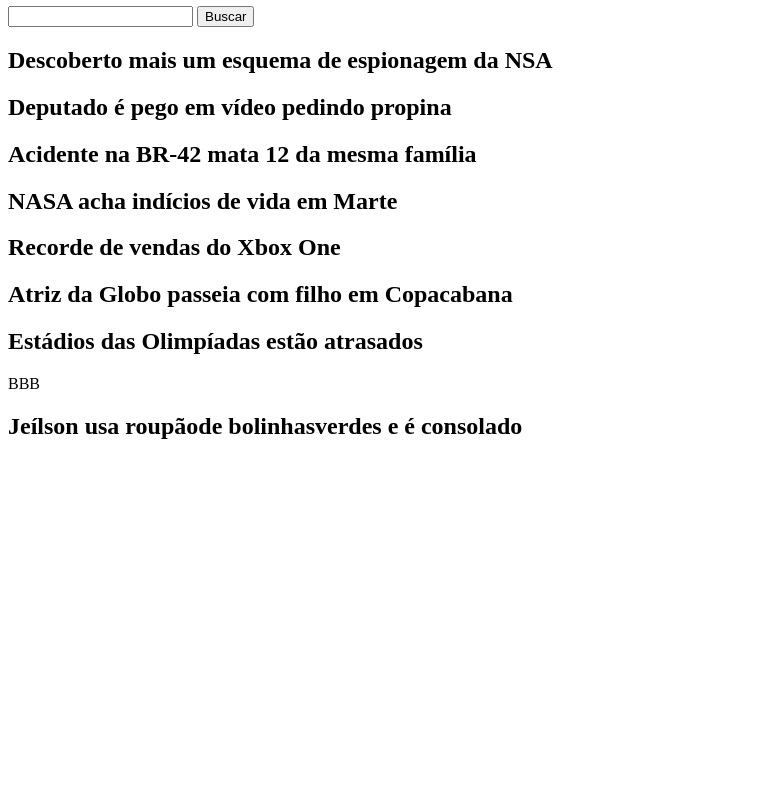
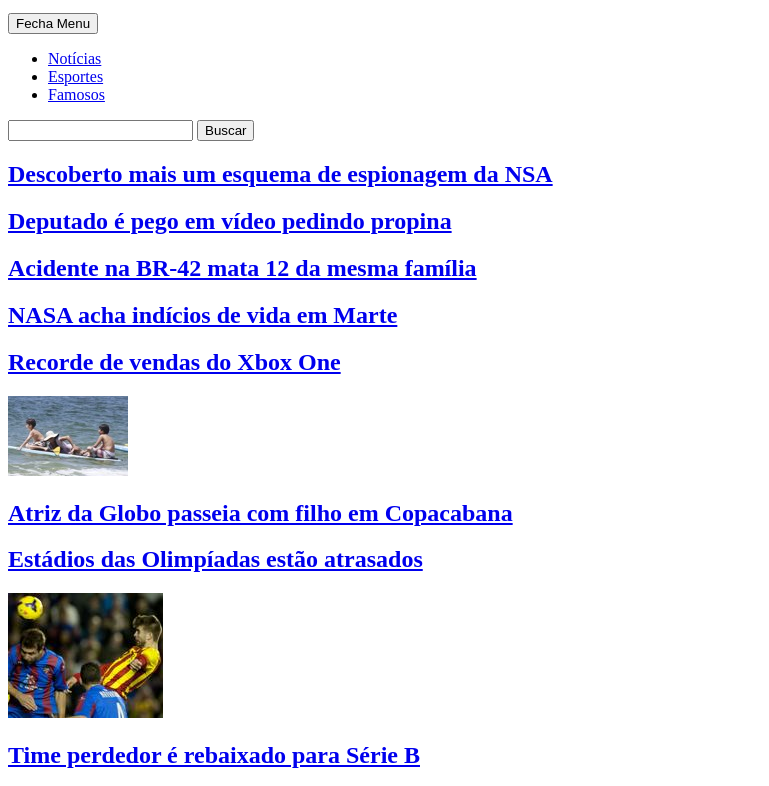
Before and after one commit to antoniodamous/Site-Responsivo, a plain HTML site: page index.html in a window 1280 px wide. Shown: the part 210-996 px from the top of the page, without its empty margins (0-769 px from the left). Before the commit the page ends 800 px from the top, so only its background shows below. Drawn offline with Linux system fonts and the light colour scheme; files that its build step writes are made by us from their sources.

Commit message:
Update index.html

```diff
--- a/index.html
+++ b/index.html
@@ -9,36 +9,51 @@
 </head>
 <body>
     <header>
-        <div>
-            <button>Abre Menu</button>
-            <h1><img src="" alt=""></h1>
-            <nav>
-                <button>Fechar Menu</button>
-                <ul>
-                    <li>Notícias</li>
-                    <li>Esportes</li>
-                    <li>Famosos</li>
+        <div class="container">
+            <button class="menu-abrir">Abre Menu</button>
+            <h1 class="logo"><img src="/images/logo.svg" alt="Notícias.com"></h1>
+            <nav class="barra-nav">
+                <button class="fecha-menu">Fecha Menu</button>
+                <ul class="menu-principal">
+                    <li><a href="noticias.html" class="noticias">Notícias</a></li>
+                    <li><a href="esportes.html" class="esportes">Esportes</a></li>
+                    <li><a href="famosos.html" class="famosos">Famosos</a></li>
                 </ul>
-                <form>
+                <form class="busca">
                     <input type="search" id="campo-busca">
                     <button type="submit">Buscar</button>
                 </form>
             </nav>
         </div>
     </header>
-    <main>
-        <div>
-            <h2>Descoberto mais um esquema de espionagem da NSA</h2>
-            <h2>Deputado é pego em vídeo pedindo propina</h2>
-            <h2>Acidente na BR-42 mata 12 da mesma família</h2>
-            <h2>NASA acha indícios de vida em Marte</h2>
-            <h2>Recorde de vendas do Xbox One</h2>
-            <h2>Atriz da Globo passeia com filho em Copacabana</h2>
-            <h2>Estádios das Olimpíadas estão atrasados</h2>
+    <main class="destaques-container">
+        <div class="secao">
+            <a href="noticia1.html" class="chamada-noticias-principal"><h2>Descoberto mais um esquema de espionagem da NSA</h2></a>
+            <a href="noticia2.html" class="chamada-noticias-normal"><h2>Deputado é pego em vídeo pedindo propina</h2></a>
+            <a href="noticia3.html" class="chamada-noticias-normal"><h2>Acidente na BR-42 mata 12 da mesma família</h2></a>
+            <a href="noticia4.html" class="chamada-noticias-normal-mini"><h2>NASA acha indícios de vida em Marte</h2></a>
+            <a href="noticia5.html" class="chamada-noticias-normal-mini"><h2>Recorde de vendas do Xbox One</h2></a>
+            <a href="noticia6.html" class="chamada-famosos-normal"><img src="/images/entretenimento1.jpg" alt="Atriz na praia"><h2>Atriz da Globo passeia com filho em Copacabana</h2></a>
+            <a href="noticia7.html" class="chamada-esportes-normal"><h2>Estádios das Olimpíadas estão atrasados</h2></a>
         </div>
-        <div>
+        <div class="secao">
+            <a href="noticia8" class="chamada-esportes-normal mini"><img src="/images/esporte1.jpg" alt="Time perdedor"><h2>Time perdedor é rebaixado para Série B</h2></a>
+            <a href="noticia9" class="chamada-esportes-normal mini"><img src="/images/esporte2.jpg" alt="Time perdedor"><h2>Time vencedor sobre para Série A da Copa</h2></a>
+            <a href="noticia10" class="chamada-esportes-normal"><h2>Transferência milionária de craque para a Europa</h2></a>
+            <a href="noticia11" class="chamada-famosos-normal mini"><h2>BBB: brother vão para piscina</h2></a>
+            <a href="noticia12" class="chamada-famosos-normal mini"><h2>Subcelebridade faz algo estúpidopara aparecer</h2></a>
+            <a href="noticia13" class="chamada-famosos"><h2>Casal famoso de separa</h2></a>
+            <a href="noticia14" class="chamada-famosos-normal mini"><h2>Novela tem cena decisiva nesta sexta-feira</h2></a>
+            <a href="noticia15" class="chamada-esportes"><h2>Jogador é flagrado em festança promíscua</h2></a>
+        </div>
+        <div class="secao">
+            <a href="video.html" class="tv-chamada-famosos-normal"><img src="/images/tv1.jpg" alt="Roupão">
             <p>BBB</p>
-            <h2>Jeílson usa roupãode bolinhasverdes e é consolado</h2>
+            <h2>Jeílson usa roupão de bolinha verdes e é consolado</h2>
+            <span class="bolinha"></span>
+            <span class="bolinha"></span>
+            <span class="bolinha"></span>
+            </a>
         </div>
     </main>
     <script src="/js/menu.js"></script>
```
